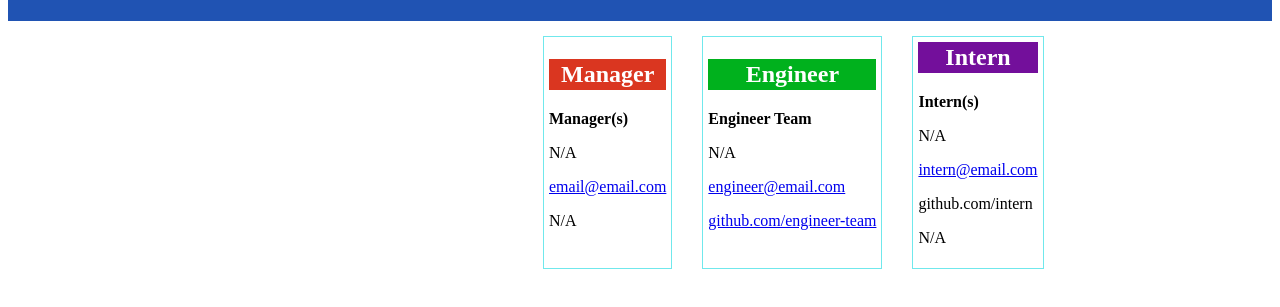
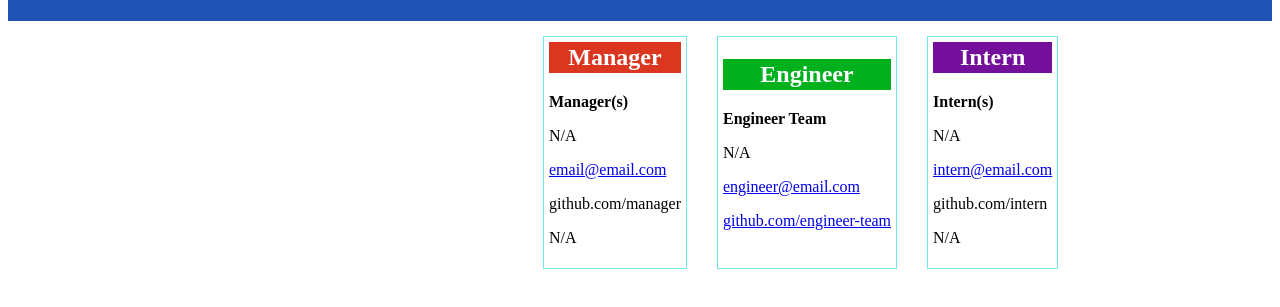
Before and after one commit to lshim98/team-profile-generator, a website: page index.html in a window 1280 px wide. Shown: the part 97-404 px from the top of the page. Drawn offline with Linux system fonts and the light colour scheme.

Commit message:
Update index.html

```diff
--- a/index.html
+++ b/index.html
@@ -59,6 +59,7 @@
         <p><strong>Manager(s)</strong></p>
         <p>N/A</p>
         <p><a href=manager@email.com>email@email.com</a></p>
+        <p><a href="github.com/manager"></a>github.com/manager</p>
         <p>N/A</p>
         </div><div class="cardBody" id="engineer">
         <h2 class="engHeading">Engineer</h2>
```
